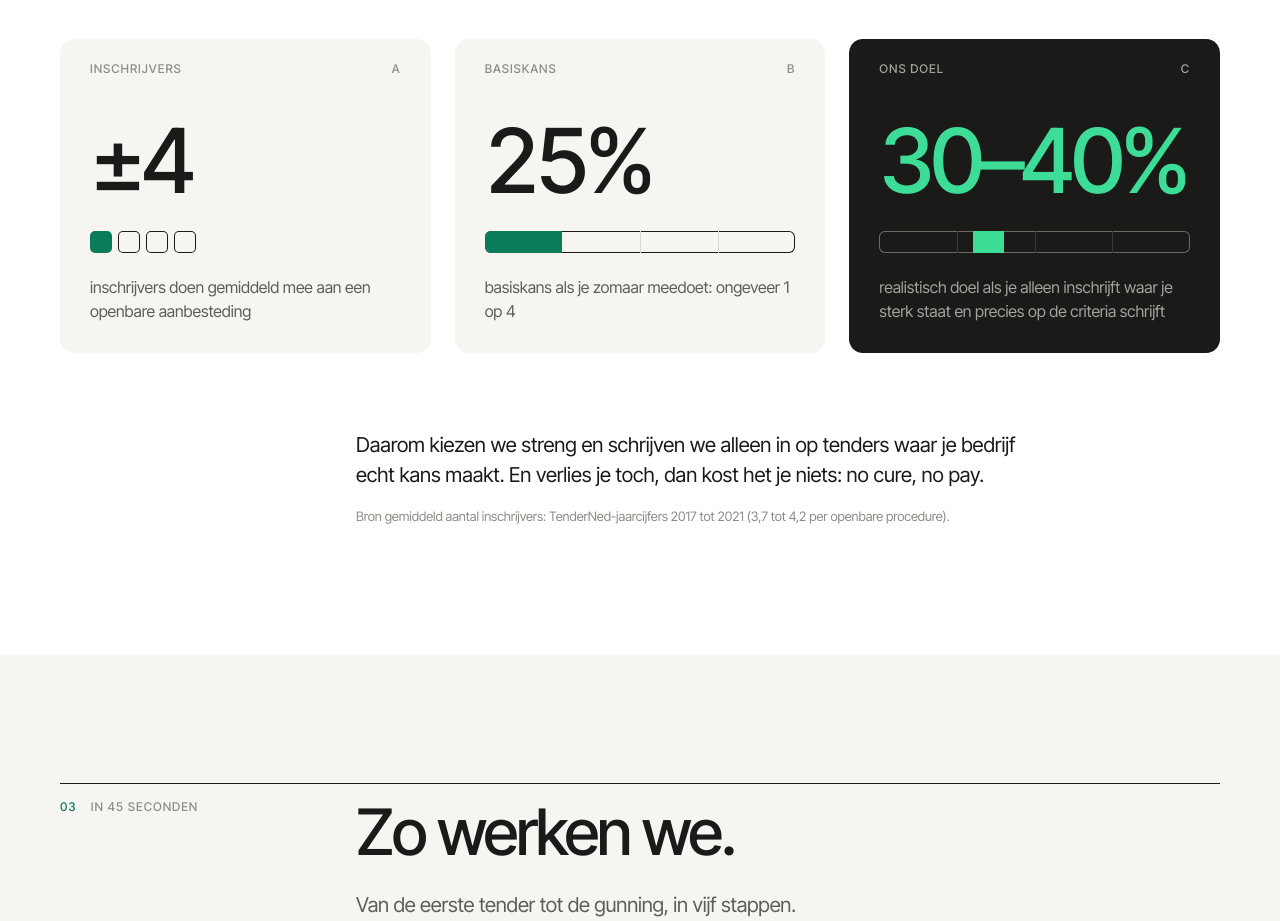
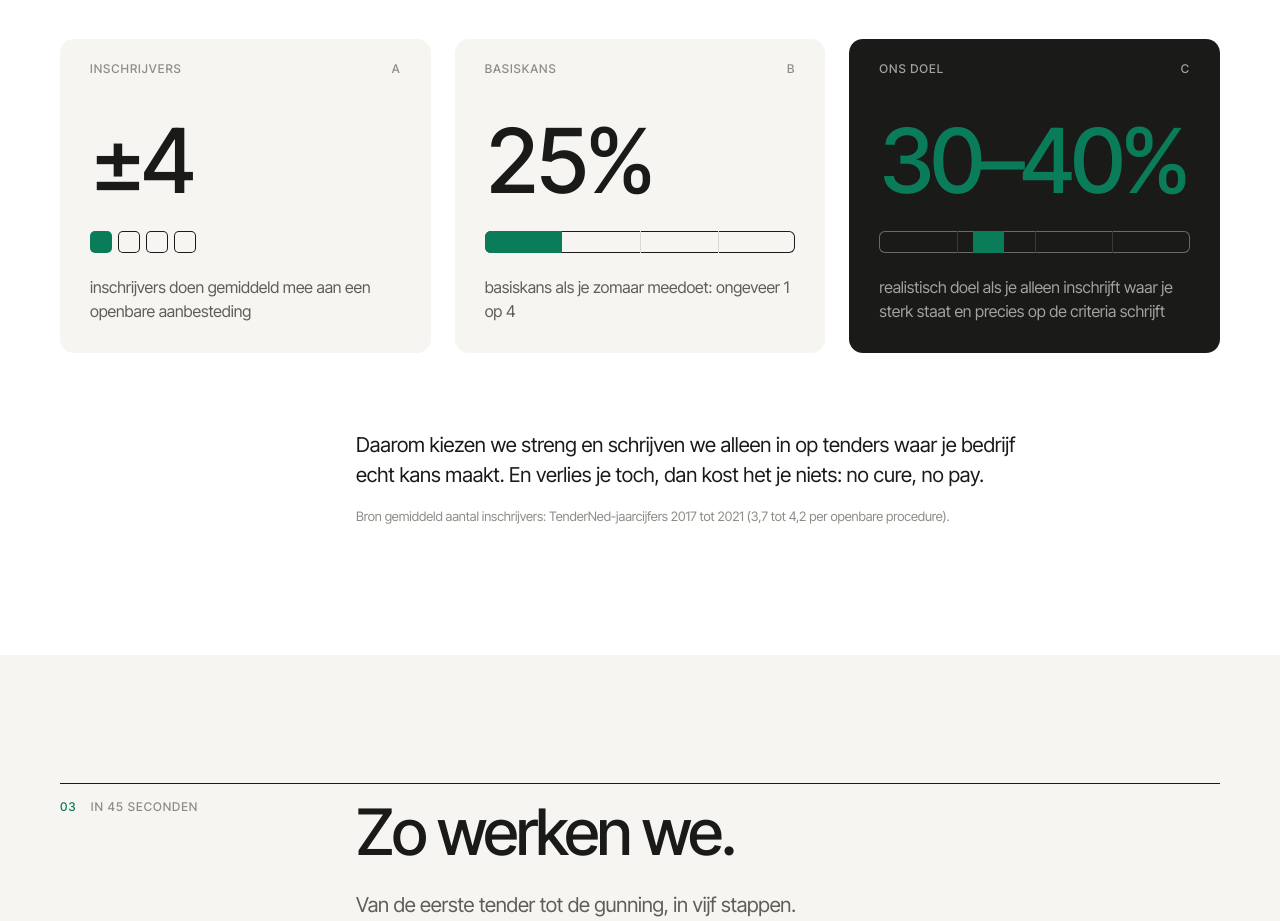
Before and after one commit to thissyass-cmyk/tenderwerk, a plain HTML site: page index.html in a window 1280 px wide. Shown: the part 2240-3161 px from the top of the page. Drawn offline with Linux system fonts and the light colour scheme; animation ran at ten frames a second.

Commit message:
Winkans-doelkaart in hetzelfde groen als de rest van de site
Co-Authored-By: Claude Opus 5.5 <noreply@anthropic.com>

```diff
--- a/index.html
+++ b/index.html
@@ -177,7 +177,7 @@ h3{font-size:21px;line-height:1.2;letter-spacing:-.02em;font-weight:500}
 .odd strong{display:block;margin-top:44px;font-size:clamp(60px,7vw,108px);font-weight:500;letter-spacing:-.055em;line-height:.9;font-variant-numeric:tabular-nums;white-space:nowrap}
 .odd p{margin-top:22px;color:var(--ink-2);max-width:20em;font-size:16px}
 .odd.hl{background:var(--ink);color:#fff}
-.odd.hl strong{color:var(--mint)}
+.odd.hl strong{color:var(--accent)}
 .odd.hl p,.odd.hl .lbl{color:#a3a29c}
 .dia{margin-top:30px;height:22px;position:relative}
 .dia-sq{display:flex;gap:6px}
@@ -186,7 +186,7 @@ h3{font-size:21px;line-height:1.2;letter-spacing:-.02em;font-weight:500}
 .dia-bar{height:22px;border-radius:6px;box-shadow:inset 0 0 0 1px var(--ink);position:relative;overflow:hidden}
 .odd.hl .dia-bar{box-shadow:inset 0 0 0 1px #6b6a65}
 .dia-bar b{position:absolute;top:0;bottom:0;left:var(--l,0);width:var(--w);background:var(--accent);transform-origin:0 50%;transform:scaleX(0);transition:transform 1s var(--ease-io) .5s}
-.odd.hl .dia-bar b{background:var(--mint)}
+.odd.hl .dia-bar b{background:var(--accent)}
 .in .dia-bar b,.still .dia-bar b{transform:scaleX(1)}
 .dia-bar u{position:absolute;top:0;bottom:0;width:1px;background:var(--line)}
 .odd.hl .dia-bar u{background:#3a3a37}
```
